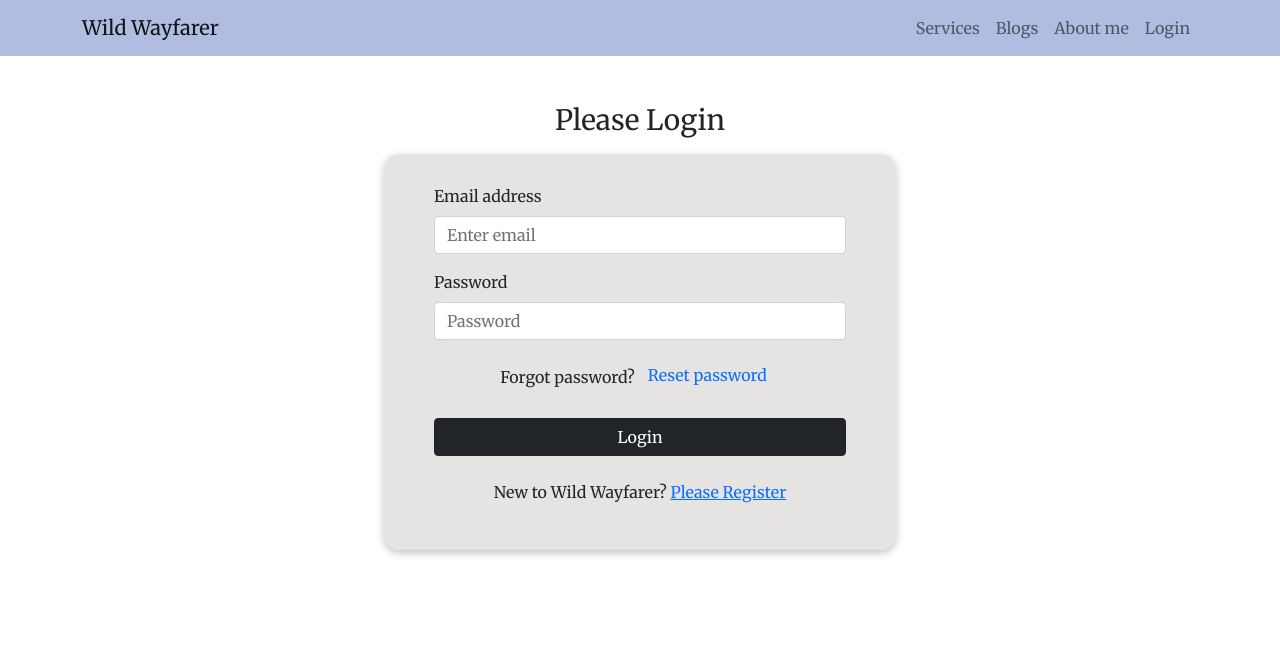
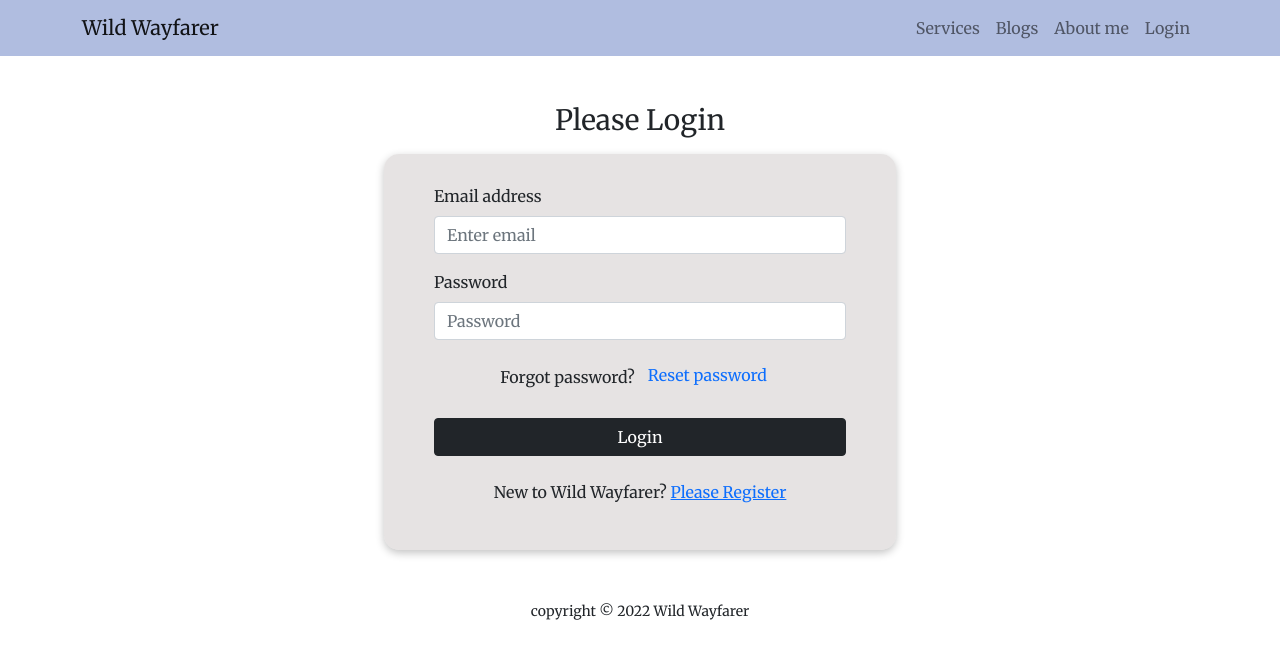
Before and after one commit to AnikaLabiba/wild_wayfarer, a React (Create React App) app: page /login in a window 1280 px wide. Shown: the top 658 px of the page. Built offline with nearby package versions, Linux system fonts and the light colour scheme.

Commit message:
footer and 404 page added

```diff
--- a/src/App.js
+++ b/src/App.js
@@ -4,7 +4,9 @@ import Header from './Pages/Home/Header/Header';
 import Home from './Pages/Home/Home/Home';
 import Login from './Pages/Login/Login/Login';
 import Register from './Pages/Login/Register/Register';
+import NotFound from './Pages/NotFound/NotFound';
 import PackageDetails from './Pages/PackageDetails/PackageDetails';
+import Footer from './Pages/Shared/Footer/Footer';
 
 function App() {
   return (
@@ -16,7 +18,9 @@ function App() {
         <Route path='/login' element={<Login></Login>}></Route>
         <Route path='/register' element={<Register></Register>}></Route>
         <Route path='/details/:packageId' element={<PackageDetails></PackageDetails>}></Route>
+        <Route path='*' element={<NotFound></NotFound>}></Route>
       </Routes>
+      <Footer></Footer>
     </div>
   );
 }
--- /dev/null
+++ b/src/Pages/NotFound/NotFound.js
@@ -0,0 +1,13 @@
+import React from 'react';
+import notfound from '../../Images/404.png'
+
+const NotFound = () => {
+    return (
+        <div>
+            <h2 className='text-center mt-5'>Page not found: 404</h2>
+            <img className='w-50 mx-auto d-block mt-2' src={notfound} alt="" />
+        </div>
+    );
+};
+
+export default NotFound;
--- /dev/null
+++ b/src/Pages/Shared/Footer/Footer.js
@@ -0,0 +1,14 @@
+import React from 'react';
+
+const Footer = () => {
+    const today = new Date()
+    const year = today.getFullYear()
+    return (
+
+        <div className='text-center mt-5'>
+            <p><small>copyright &copy; {year} Wild Wayfarer</small></p>
+        </div>
+    );
+};
+
+export default Footer;
```
Also changed, not shown: src/Images/404.png (added), src/Images/services/accommodation.png (deleted).
